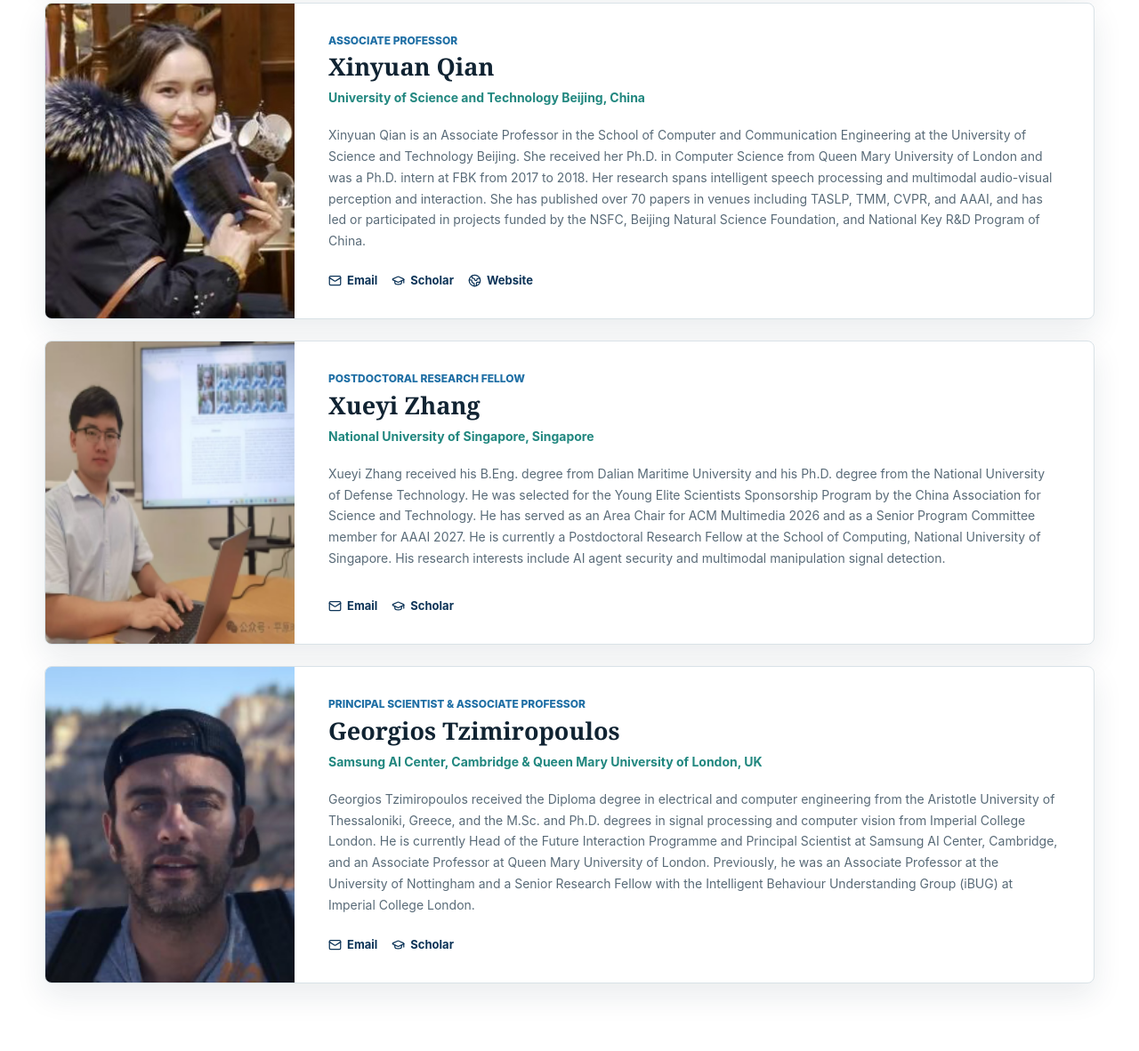
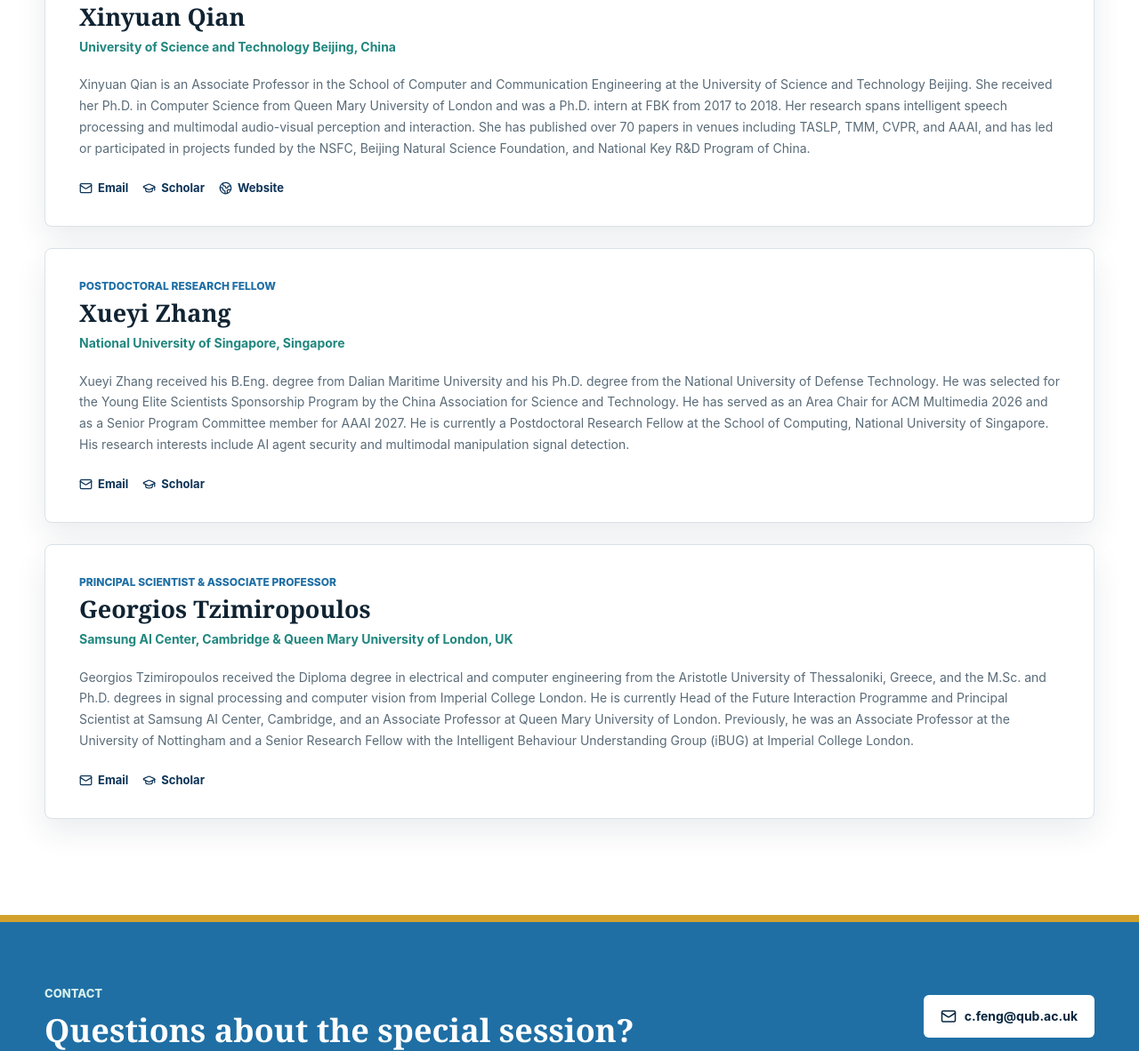
Before and after one commit to icassp2027-ss-ai-safety/icassp2027-ss-ai-safety.github.io, a plain HTML site: page index.html in a window 1280 px wide. Shown: the part 4477-5659 px from the top of the page at 89% size. Drawn offline with nearby package versions, Linux system fonts and the light colour scheme.

Commit message:
Add files via upload

```diff
--- a/index.html
+++ b/index.html
@@ -17,7 +17,7 @@
     <meta property="og:image" content="assets/signal-hero.jpg" />
     <title>ICASSP 2027 Special Session | Security and Trustworthiness</title>
     <link rel="icon" href="assets/favicon.png" />
-    <link rel="stylesheet" href="styles.css?v=4" />
+    <link rel="stylesheet" href="styles.css?v=5" />
     <script src="https://unpkg.com/lucide@0.468.0/dist/umd/lucide.min.js" defer></script>
     <script src="script.js" defer></script>
   </head>
@@ -258,12 +258,6 @@
 
           <div class="organizer-grid">
             <article class="organizer-card">
-              <img
-                src="assets/chen-feng.jpg"
-                alt="Portrait of Chen Feng"
-                width="939"
-                height="940"
-              />
               <div class="organizer-content">
                 <p class="role">UK Global Talent Lecturer (Assistant Professor) in Machine Learning</p>
                 <h3>Chen Feng</h3>
@@ -291,12 +285,6 @@
             </article>
 
             <article class="organizer-card">
-              <img
-                src="assets/xinyuan-qian.png"
-                alt="Portrait of Xinyuan Qian"
-                width="331"
-                height="360"
-              />
               <div class="organizer-content">
                 <p class="role">Associate Professor</p>
                 <h3>Xinyuan Qian</h3>
@@ -327,12 +315,6 @@
             </article>
 
             <article class="organizer-card">
-              <img
-                src="assets/xueyi-zhang.png"
-                alt="Portrait of Xueyi Zhang"
-                width="214"
-                height="222"
-              />
               <div class="organizer-content">
                 <p class="role">Postdoctoral Research Fellow</p>
                 <h3>Xueyi Zhang</h3>
@@ -359,12 +341,6 @@
             </article>
 
             <article class="organizer-card">
-              <img
-                src="assets/georgios-tzimiropoulos.png"
-                alt="Portrait of Georgios Tzimiropoulos"
-                width="239"
-                height="256"
-              />
               <div class="organizer-content">
                 <p class="role">Principal Scientist &amp; Associate Professor</p>
                 <h3>Georgios Tzimiropoulos</h3>
--- a/styles.css
+++ b/styles.css
@@ -632,20 +632,12 @@ button {
 
 .organizer-card {
   display: grid;
-  grid-template-columns: 280px minmax(0, 1fr);
+  grid-template-columns: 1fr;
   overflow: hidden;
   background: var(--white);
   border: 1px solid var(--line);
   border-radius: 8px;
   box-shadow: var(--shadow);
-}
-
-.organizer-card > img {
-  width: 100%;
-  height: 100%;
-  min-height: 340px;
-  object-fit: cover;
-  object-position: center top;
 }
 
 .organizer-content {
@@ -779,9 +771,6 @@ button {
     grid-template-columns: 1fr;
   }
 
-  .organizer-card > img {
-    min-height: 320px;
-  }
 }
 
 @media (max-width: 820px) {
@@ -990,13 +979,6 @@ button {
     grid-template-columns: 1fr;
   }
 
-  .organizer-card > img {
-    width: 100%;
-    height: auto;
-    min-height: 0;
-    object-position: center top;
-  }
-
   .organizer-content {
     padding: 24px;
   }
```
